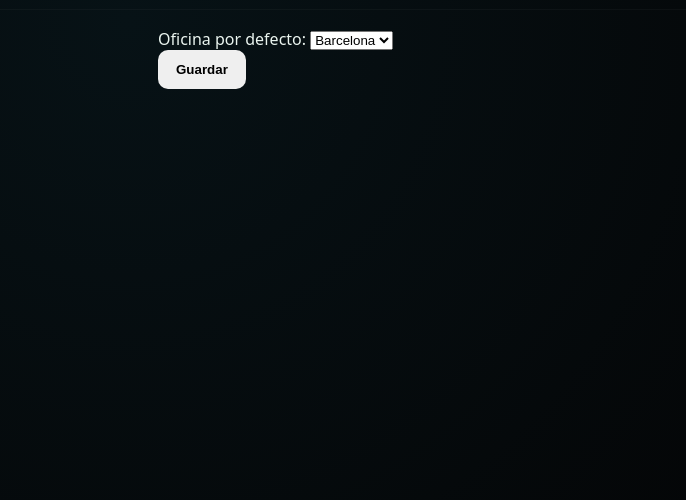
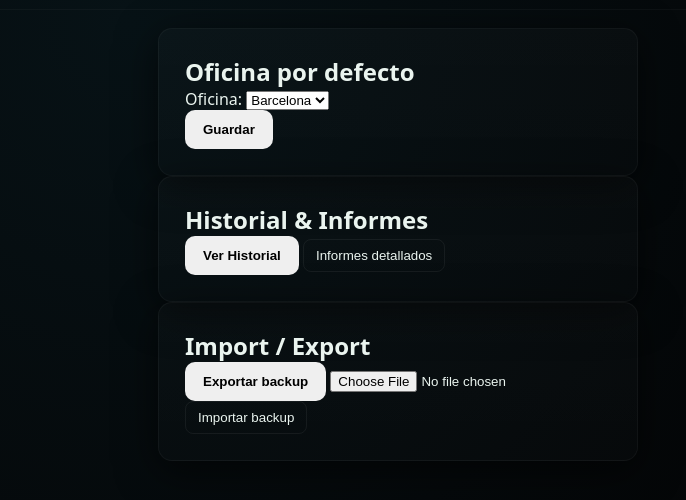
Before and after one commit to berdellon/Eaxy-Group, a plain HTML site: page frontend/ajustes.html in a window 1280 px wide. Shown: the part 58-558 px from the top of the page, without its empty margins (0-686 px from the left). Drawn offline with Linux system fonts and the light colour scheme.

Commit message:
Update ajustes.html

```diff
--- a/frontend/ajustes.html
+++ b/frontend/ajustes.html
@@ -8,18 +8,33 @@
 <body>
   <header class="small-header"><a href="home.html">← Panel</a><h1>Ajustes</h1></header>
   <main class="container">
+    <section class="card">
+      <h2>Oficina por defecto</h2>
       <form id="settingsForm">
-      <label>Oficina por defecto:
-        <select name="oficina">
+        <label>Oficina:
+          <select name="oficina" id="oficinaSetting">
             <option value="Barcelona">Barcelona</option>
             <option value="Madrid">Madrid</option>
           </select>
         </label>
-      <div class="row">
-        <button type="submit" class="btn-metal">Guardar</button>
-      </div>
+        <div class="row"><button type="submit" class="btn-metal">Guardar</button></div>
       </form>
+    </section>
+
+    <section class="card">
+      <h2>Historial &amp; Informes</h2>
+      <button id="openHist" class="btn-metal">Ver Historial</button>
+      <button id="openReports" class="btn-ghost">Informes detallados</button>
+    </section>
+
+    <section class="card">
+      <h2>Import / Export</h2>
+      <button id="btnExportBackup" class="btn-metal">Exportar backup</button>
+      <input id="importFile" type="file" accept=".json" />
+      <button id="btnImport" class="btn-ghost">Importar backup</button>
+    </section>
   </main>
+
 <script src="static/js/app.js" defer></script>
 </body>
 </html>
```
Lines whose indentation alone changed are shown as unchanged.
